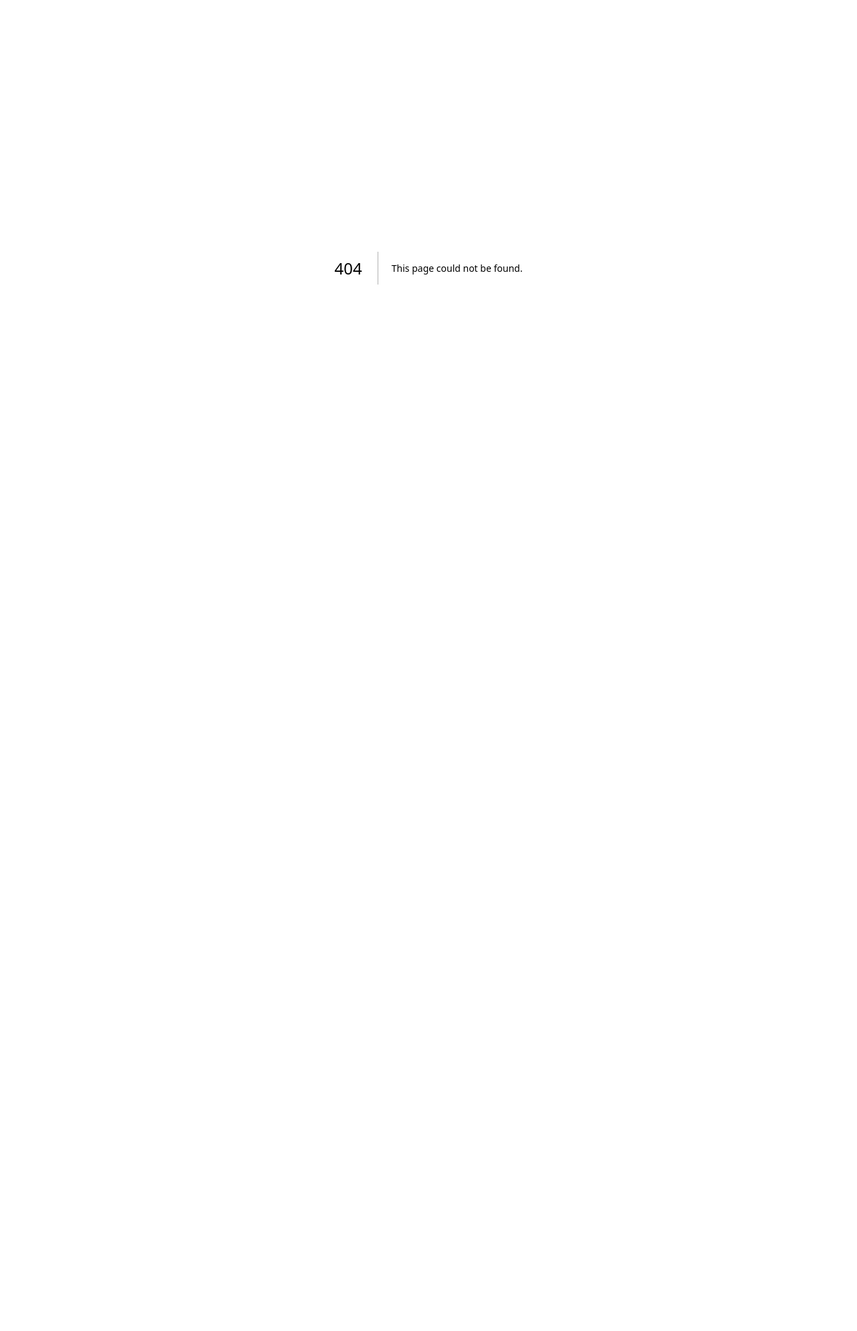
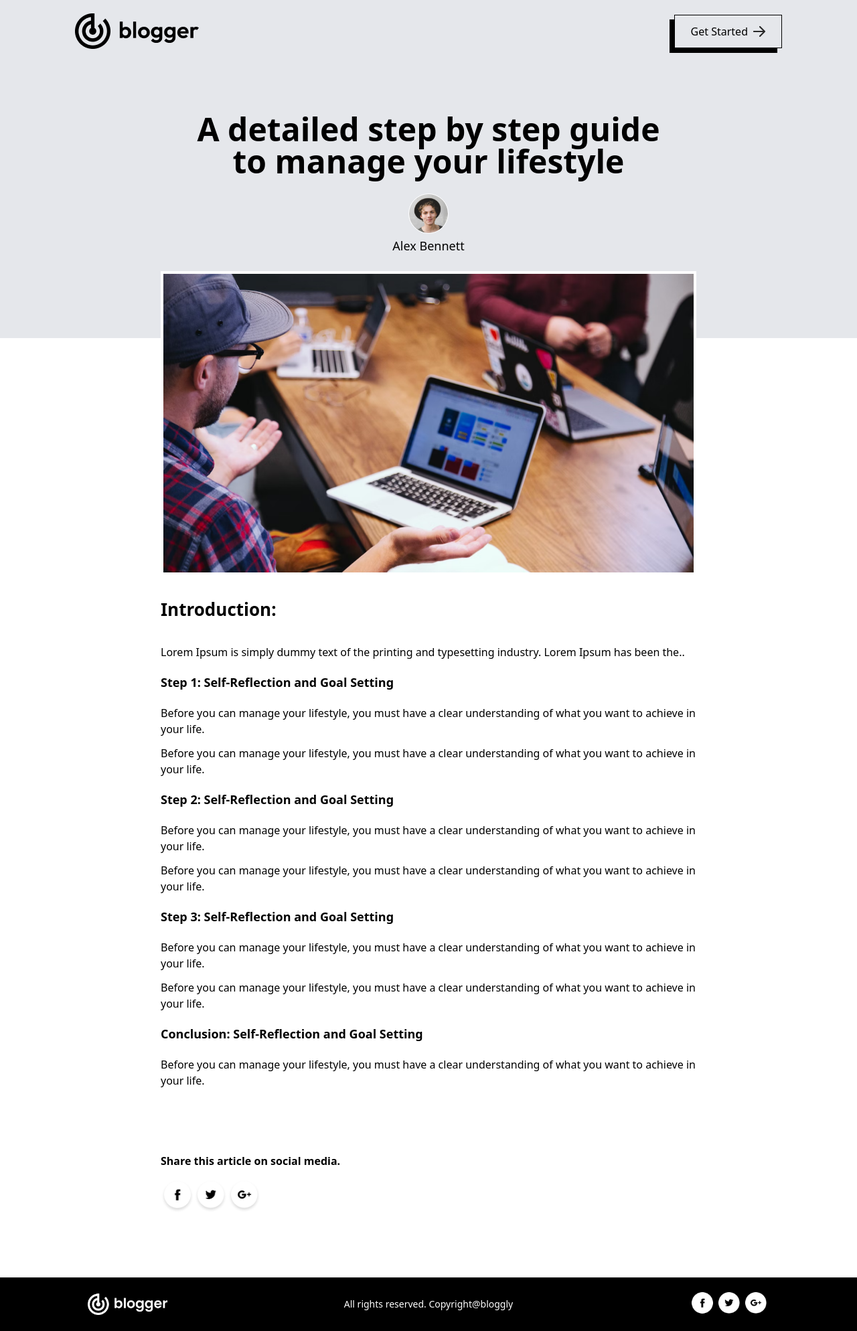
Before and after one commit to FurquanAnwer/bloggly, a Next.js app: page /blogs/1 in a window 1280 px wide. Before the commit this address had no page. Shown: the whole page at 67% size. Before the commit the page ends 800 px from the top, so only its background shows below. Built offline with nearby package versions, Linux system fonts and the light colour scheme.

Commit message:
added header,main body,footer and blog page

```diff
--- /dev/null
+++ b/app/blogs/[id]/page.tsx
@@ -0,0 +1,79 @@
+'use client'
+
+import { assets, blog_data } from '@/assets/assets'
+import React, { useEffect, useState } from 'react'
+import Image from 'next/image'
+import Footer from '@/components/Footer'
+import Link from 'next/link'
+
+const page = ({ params }: { params: Promise<{ id: string }> }) =>{
+    const [data,setData] = useState(null)
+    const { id } = React.use(params); // ✅ unwrap params
+
+    const fetchData = ()=>{
+        for(let i=0;i<blog_data.length;i++){
+            if(Number(id)===blog_data[i].id){
+                setData(blog_data[i])
+                console.log(blog_data[i])
+                break
+            }
+        }
+    }
+    useEffect(()=>{
+        fetchData()
+    },[])
+
+    return (
+        data?
+        <>
+        <div className='bg-gray-200 py-5 px-5 md:px-12 lg:px-28'>
+            <div className='flex justify-between items-center'>
+                <Link href="/">
+                    <Image src={assets.logo} width={180} alt="" className="w-[130px] sm:w-auto" />
+                </Link>
+                <button className='flex items-center gap-2 font-medium py-1 px-3 sm:py-3 sm:px-6 border border-black shadow-[-7px_7px_0px_#000000]'>
+                    Get Started
+                    <Image src={assets.arrow} alt="" />
+                </button>
+            </div>
+            <div className='text-center my-24'>
+                <h1 className='text-2xl sm:text-5xl font-semibold max-w-[700px] mx-auto'>{data?.title}</h1>
+                <Image className='mx-auto mt-6 border border-white rounded-full' src={data?.author_img} width={60} height={60} alt="" />
+                <p className='mt-1 pb-2 text-lg max-w-[740px] mx-auto'>{data?.author}</p>
+            </div>
+        </div>
+        <div className='mx-5 max-w-[800px] md:mx-auto mt-[-100px] mb-10'>
+            <Image src={data.image} className='border-4 border-white' width={1280} height={720}/>
+            <h1 className='my-8 text-[26px] font-semibold'>Introduction:</h1>
+            <p>{data.description}</p>
+            <h3 className='my-5 text-[18px] font-semibold'>Step 1: Self-Reflection and Goal Setting</h3>
+            <p className='my-3'>Before you can manage your lifestyle, you must have a clear understanding of what you want to achieve in your life.</p>
+            <p className='my-3'>Before you can manage your lifestyle, you must have a clear understanding of what you want to achieve in your life.</p>
+            <h3 className='my-5 text-[18px] font-semibold'>Step 2: Self-Reflection and Goal Setting</h3>
+            <p className='my-3'>Before you can manage your lifestyle, you must have a clear understanding of what you want to achieve in your life.</p>
+            <p className='my-3'>Before you can manage your lifestyle, you must have a clear understanding of what you want to achieve in your life.</p>
+            <h3 className='my-5 text-[18px] font-semibold'>Step 3: Self-Reflection and Goal Setting</h3>
+            <p className='my-3'>Before you can manage your lifestyle, you must have a clear understanding of what you want to achieve in your life.</p>
+            <p className='my-3'>Before you can manage your lifestyle, you must have a clear understanding of what you want to achieve in your life.</p>
+            <h3 className='my-5 text-[18px] font-semibold'>Conclusion: Self-Reflection and Goal Setting</h3>
+            <p className='my-3'>Before you can manage your lifestyle, you must have a clear understanding of what you want to achieve in your life.</p>
+            <div className='my-24'>
+                <p className='text-black font font-semibold my-4'>Share this article on social media.</p>
+                <div className='flex'>
+                    <Image src={assets.facebook_icon} width={50} alt=''/>
+                    <Image src={assets.twitter_icon} width={50} alt=''/>
+                    <Image src={assets.googleplus_icon} width={50} alt=''/>
+
+                </div>
+            </div>
+        </div>
+        <Footer/>
+        </>
+        :
+        <>
+        </>
+
+    )
+}
+
+export default page
--- a/app/page.tsx
+++ b/app/page.tsx
@@ -2,6 +2,7 @@
 
 import BlogItem from "@/components/BlogItem";
 import BlogList from "@/components/BlogList";
+import Footer from "@/components/Footer";
 import Header from "@/components/Header";
 
 export default function Home() {
@@ -9,6 +10,7 @@
     <>
       <Header />
       <BlogList/>
+      <Footer/>
     </>
   );
 }
--- a/components/BlogItem.tsx
+++ b/components/BlogItem.tsx
@@ -1,10 +1,13 @@
 import Image from "next/image";
 import { assets, blog_data } from "@/assets/assets";
+import Link from "next/link";
 
-const BlogItem = ({title,description,category,image}) => {
+const BlogItem = ({title,description,category,image,id}) => {
   return (
     <div className="max-w-[330px] sm:max-w-[300px] bg-white border border-black hover:shadow-[-7px_7px_0px_#000000]">
-        <Image src={image} alt='' width={400} height={400} className="border-b border-black"/>
+        <Link href={`/blogs/${id}`}>
+            <Image src={image} alt='' width={400} height={400} className="border-b border-black"/>
+        </Link>
         <p className="ml-5 mt-5 px-1 inline-block bg-black text-white text-sm">
             {category}
         </p>
@@ -15,10 +18,12 @@
             <p className="mb-3 text-sm tracking-tight text-gray-700">
                 {description}
             </p>
-            <div className="inline-flex items-center py-2 font-semibold text-center">
-                Read more
-                <Image src={assets.arrow} alt = '' width={12} className="ml-2"/>
-            </div>
+            <Link href={`/blogs/${id}`}>
+                <div className="inline-flex items-center py-2 font-semibold text-center">
+                    Read more
+                    <Image src={assets.arrow} alt = '' width={12} className="ml-2"/>
+                </div>
+            </Link>
         </div>
     </div>
   );
--- a/components/BlogList.tsx
+++ b/components/BlogList.tsx
@@ -18,7 +18,7 @@
         </div>
         <div className="flex flex-wrap justify-around gap-1 gap-y-10 mb-16 xl:mx-24">
             {blog_data.filter((item)=>menu==="All"?true:item.category===menu).map((item,index)=>(
-                <BlogItem key={index} image={item.image} title={item.title} description={item.description} category={item.category} />
+                <BlogItem key={index} id={item.id} image={item.image} title={item.title} description={item.description} category={item.category} />
             ))}
         </div>
     </div>
--- /dev/null
+++ b/components/Footer.tsx
@@ -0,0 +1,20 @@
+import { assets } from "@/assets/assets";
+import Image from "next/image";
+
+const Footer = () => {
+  return (
+    <div className="flex  justify-around flex-col gap-2 sm:gap-0 sm:flex-row bg-black py-5 items-center">
+        <Image src={assets.logo_light} alt="" width={120} />
+        <p className="text-sm text-white">All rights reserved. Copyright@bloggly</p>
+        <div className="flex">
+            <Image src={assets.facebook_icon} alt="" width={40}/>
+            <Image src={assets.twitter_icon} alt="" width={40}/>
+            <Image src={assets.googleplus_icon} alt="" width={40}/>
+
+        </div>
+
+    </div>
+  );
+};
+
+export default Footer;
--- a/components/Header.tsx
+++ b/components/Header.tsx
@@ -1,11 +1,14 @@
 import Image from "next/image";
 import {assets} from '@/assets/assets'
+import Link from "next/link";
 
 const Header = () => {
   return (
     <div className="py-5 px-5 md:px-12 lg:px-28">
         <div className="flex justify-between items-center">
+            <Link href="/">
             <Image src={assets.logo} width={180} alt='' className="w-[130px] sm:w-auto"/>
+            </Link>
             <button className='flex items-center gap-2 font-medium py-1 px-3 sm:py-3 sm:px-6 border border-solid border-black shadow-[-7px_7px_0px_#000000]'>
                 Get Started
                 <Image src={assets.arrow} alt="arrow button"/>
```
